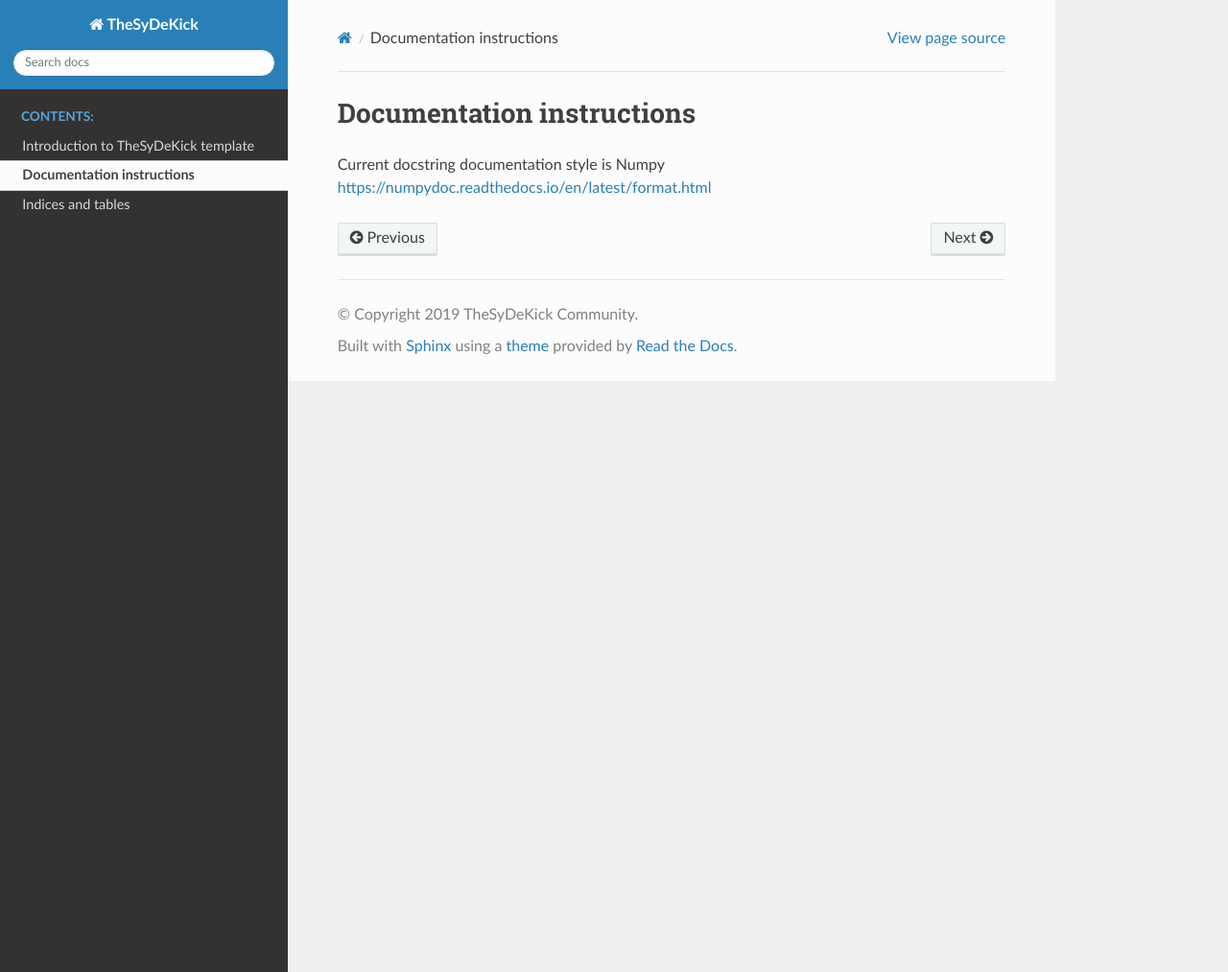
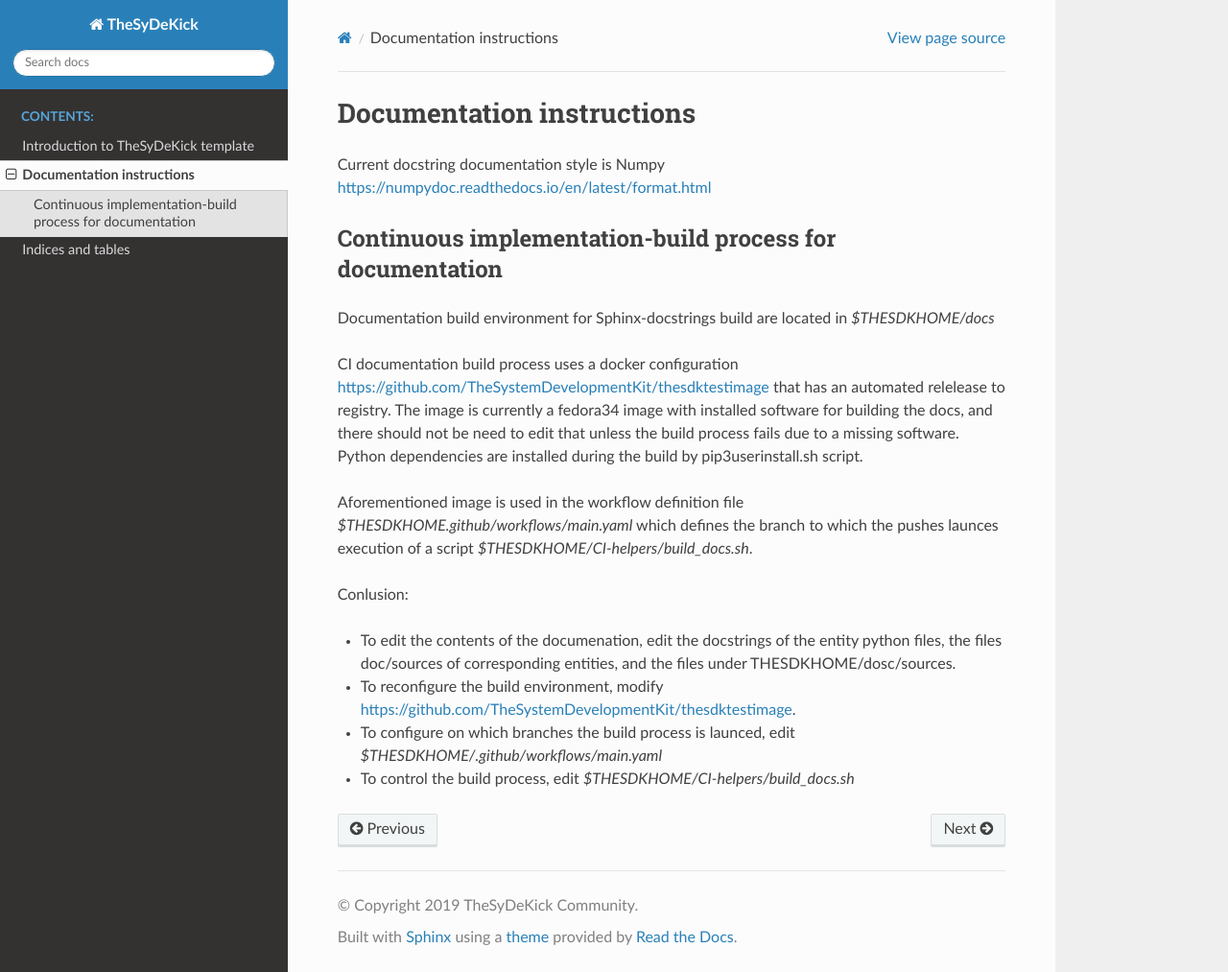
Before and after one commit to TheSystemDevelopmentKit/thesdk_template, a Sphinx documentation site: the page built from doc/source/documentation_instructions.rst, in a window 1280 px wide and 1013 px high. Shown: the whole window at 96% size. Built offline with Sphinx 7.4.7 and the Read the Docs theme 2.0.0, drawn with Linux system fonts in a browser that asks for light colours; formulas are drawn with MathJax 3.

Commit message:
Update documentaion instruction

```diff
--- a/doc/source/documentation_instructions.rst
+++ b/doc/source/documentation_instructions.rst
@@ -4,3 +4,28 @@ Documentation instructions
 
 Current docstring documentation style is Numpy
 https://numpydoc.readthedocs.io/en/latest/format.html
+
+Continuous implementation-build process for documentation
+---------------------------------------------------------
+
+Documentation build environment for Sphinx-docstrings build are located in `$THESDKHOME/docs`
+
+CI documentation build process uses a docker configuration
+https://github.com/TheSystemDevelopmentKit/thesdktestimage that has an automated relelease to registry.
+The image is currently a fedora34 image with installed software for building the docs, and there should
+not be need to edit that unless the build process fails due to a missing software. Python dependencies are
+installed during the build by pip3userinstall.sh script.
+
+Aforementioned image is used in the workflow definition file `$THESDKHOME.github/workflows/main.yaml`
+which defines the branch to which the pushes launces execution of a script `$THESDKHOME/CI-helpers/build_docs.sh`.
+
+Conlusion:
+
+* To edit the contents of the documenation, edit the docstrings of the entity python files,
+  the files doc/sources of corresponding entities, and the files under THESDKHOME/dosc/sources.
+
+* To reconfigure the build environment, modify https://github.com/TheSystemDevelopmentKit/thesdktestimage.
+
+* To configure on which branches the build process is launced, edit `$THESDKHOME/.github/workflows/main.yaml`
+
+* To control the build process, edit `$THESDKHOME/CI-helpers/build_docs.sh`
```
